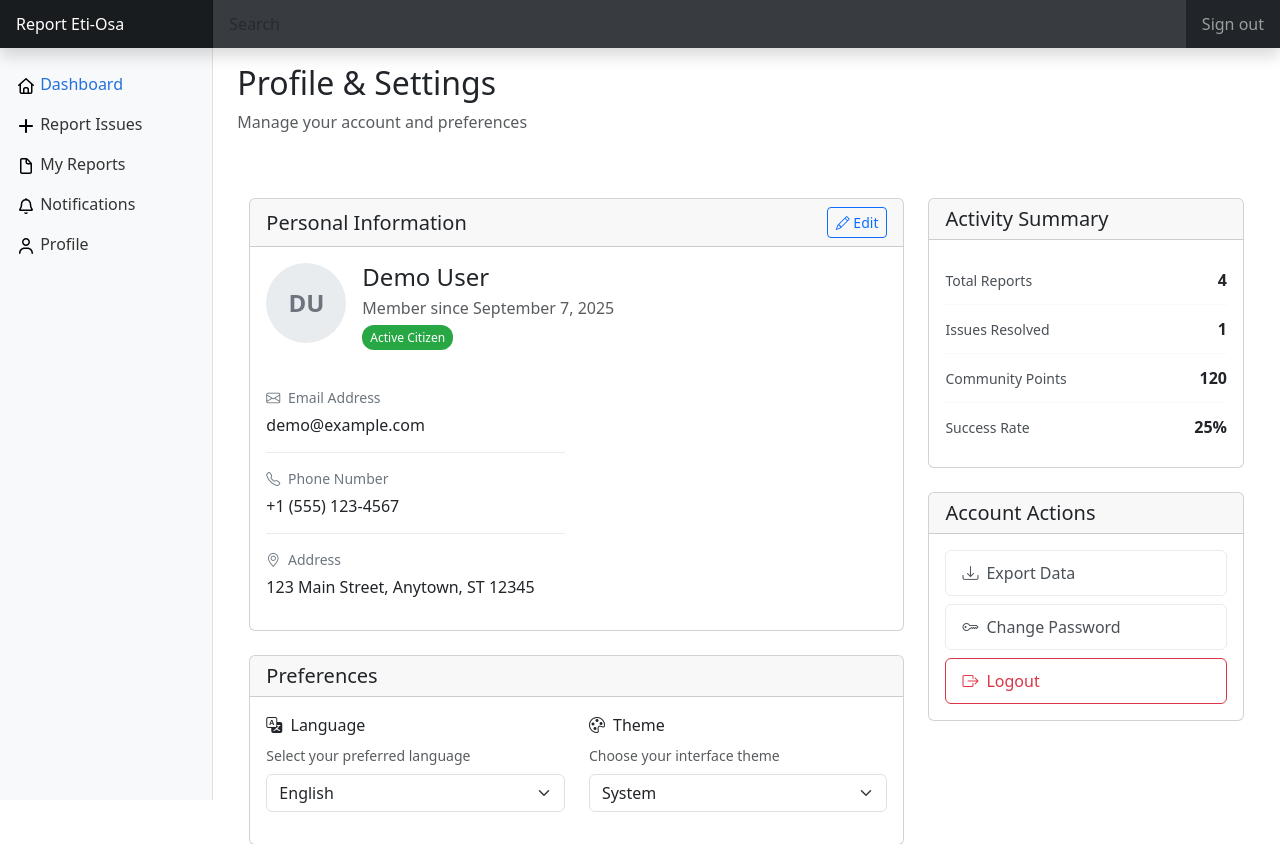
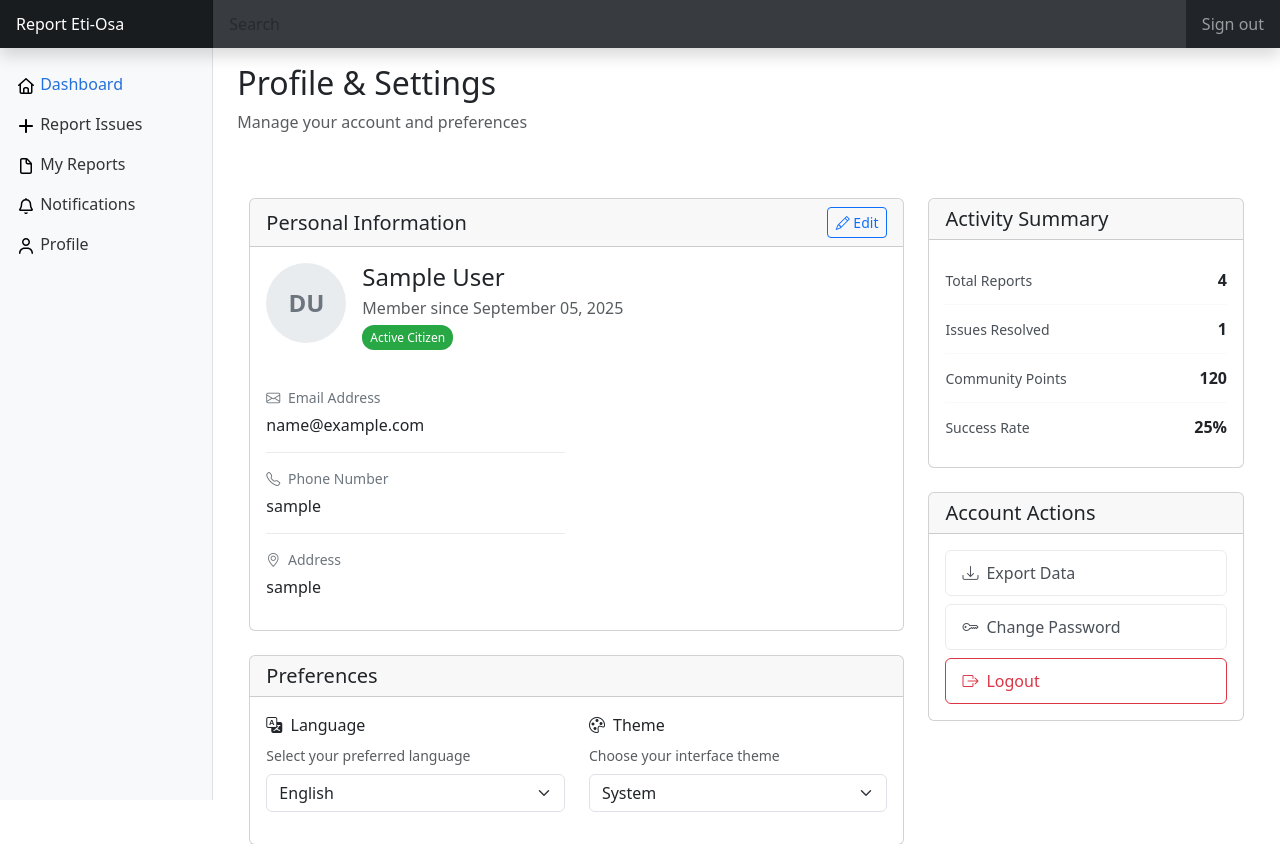
Before and after one commit to nnamdiindu/Report_Eti-Osa, a Flask app: page /profile in a window 1280 px wide. Shown: the top 844 px of the page. Run offline with Flask 3, Linux system fonts and the light colour scheme; the visitor is signed in with stand-in values (Sample User, id 1); some libraries are stand-ins or nearby versions.

Commit message:
Implement dB reading of users on profile

```diff
--- a/templates/profile.html
+++ b/templates/profile.html
@@ -29,8 +29,8 @@
                             DU
                         </div>
                         <div class="flex-grow-1">
-                            <h4 class="mb-1">Demo User</h4>
-                            <p class="text-muted mb-1">Member since September 7, 2025</p>
+                            <h4 class="mb-1">{{ current_user.full_name }}</h4>
+                            <p class="text-muted mb-1">Member since {{ current_user.created_at.strftime("%B %d, %Y") }}</p>
                             <span class="badge-success">Active Citizen</span>
                         </div>
                     </div>
@@ -42,21 +42,21 @@
                                     <i class="bi bi-envelope me-1"></i>
                                     Email Address
                                 </div>
-                                <div class="info-value">demo@example.com</div>
+                                <div class="info-value">{{ current_user.email }}</div>
                             </div>
                             <div class="info-item">
                                 <div class="info-label">
                                     <i class="bi bi-telephone me-1"></i>
                                     Phone Number
                                 </div>
-                                <div class="info-value">+1 (555) 123-4567</div>
+                                <div class="info-value">{{ current_user.phone }}</div>
                             </div>
                             <div class="info-item">
                                 <div class="info-label">
                                     <i class="bi bi-geo-alt me-1"></i>
                                     Address
                                 </div>
-                                <div class="info-value">123 Main Street, Anytown, ST 12345</div>
+                                <div class="info-value">{{ current_user.address }}</div>
                             </div>
                         </div>
                     </div>
@@ -157,7 +157,7 @@
                             <i class="bi bi-key"></i>
                             Change Password
                         </a>
-                        <a href="#" class="action-btn logout">
+                        <a href="{{ url_for('logout') }}" class="action-btn logout">
                             <i class="bi bi-box-arrow-right"></i>
                             Logout
                         </a>
```
